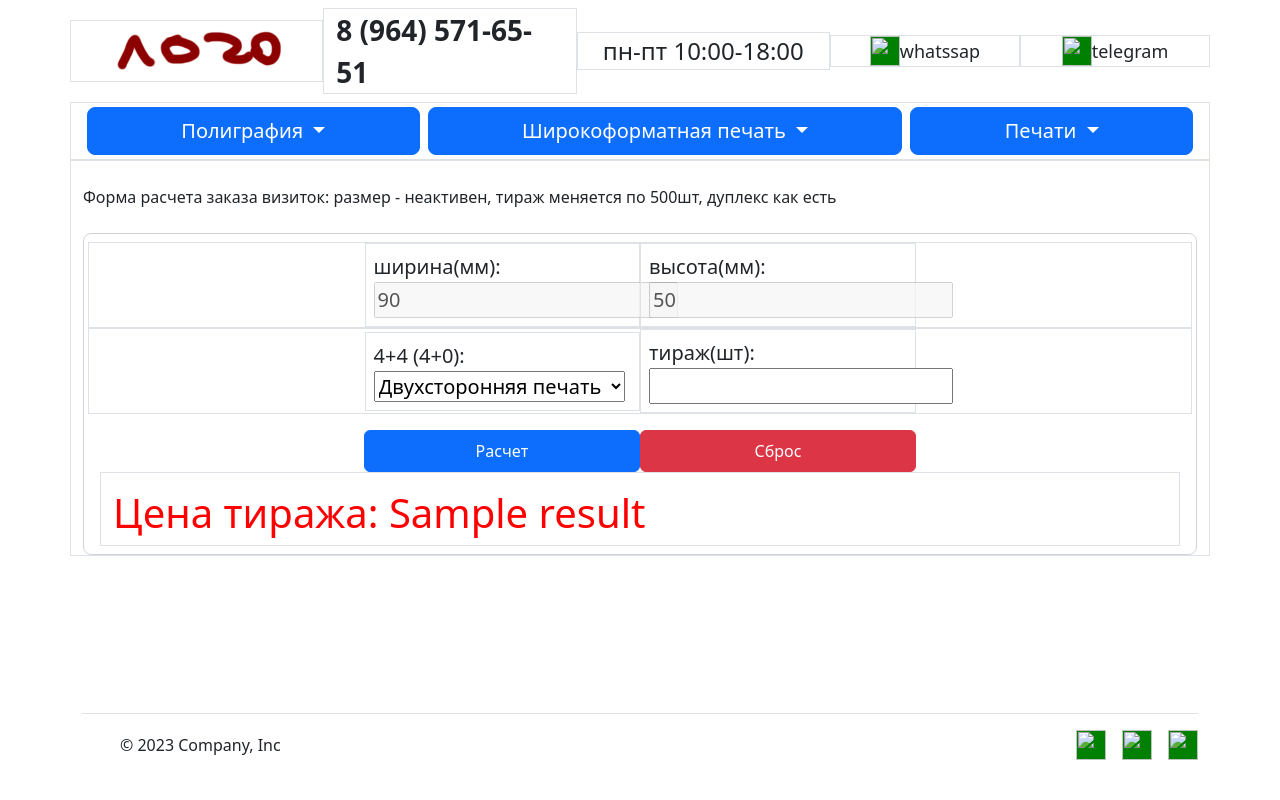
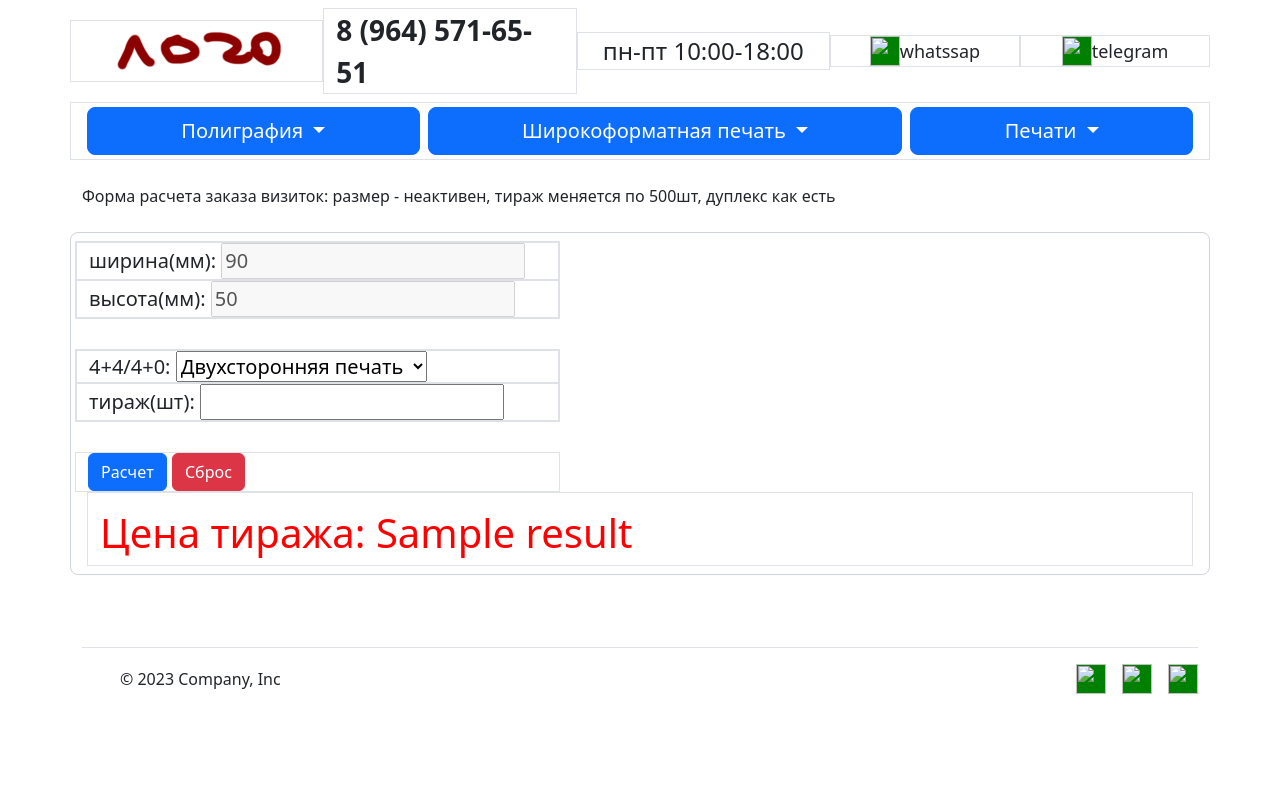
Before and after one commit to Klaus8k/tipkor_site, a Django app: template tipkor/poly/templates/poly/card.html in a window 1280 px wide. Run offline with Django 4.2, Linux system fonts and the light colour scheme; tables that the repository leaves empty hold one stand-in row (values such as "Sample post"); the template is opened without the code that fills it: values that come from a table or form of the project are taken from there, most other values are stand-ins (such as "Sample title", 1, 10 or a date in 2020); some libraries are stand-ins or nearby versions.

Commit message:
work with template form

```diff
--- /dev/null
+++ b/tipkor/poly/static/poly/css/card.css
@@ -0,0 +1,18 @@
+
+
+
+
+
+@media screen and (min-width: 992px) {
+
+
+}
+
+@media screen and (min-width: 768px) {
+
+        .calc {
+            display: flex;
+            justify-items: center;
+        }
+
+}
--- a/tipkor/poly/templates/poly/card.html
+++ b/tipkor/poly/templates/poly/card.html
@@ -4,34 +4,47 @@
 
 {% block content %}
 
-<div class="container border">
+<head>
+    <script src="{% static 'poly/css/card.css' %}"></script>
+</head>
+
+<div class="container">
     <br>
     Форма расчета заказа визиток: размер - неактивен, тираж меняется по 500шт, дуплекс как есть
     <br>
     <br>
+    <div class="row">
         <form class="form-control form-control-lg" action="{% url 'poly:card' %}" method="post">
-            {% csrf_token %}
-            <div class="size border row d-flex justify-content-center align-items-center">
-                <div class="col-3 p-2 border">ширина(мм): {{ form.x }}</div>
-                <div class="col-3 p-2 border">высота(мм): {{ form.y }}</div>
-            </div>
-            <div class="press_and_duplex border row d-flex justify-content-center align-items-center">
-                <div class="col-3 p-2 border ">4+4 (4+0): {{ form.duplex }}</div>
-                <div class="col-3 p-2 border">тираж(шт): {{ form.pressrun }}</div>
+            <div class="calc col-lg-5 col-md-8 col-xs-12 ">
+                {% csrf_token %}
+                <div class="row border ">
+                    <div class="col border">ширина(мм): {{ form.x }}</div>
+                    <div class="col border">высота(мм): {{ form.y }}</div>
+                </div>
+                <br>
+                <div class="row border">
+                    <div class="col border">4+4/4+0: {{ form.duplex }}</div>
+                    <div class="col border">тираж(шт): {{ form.pressrun }}</div>
+                </div>
+                <br>
+                <div class="row">
+                    <div class="col border">
+                        <input type="submit" class="btn btn-primary" value="Расчет"></input>
+                        <a href="{% url 'poly:card' %}" class="btn btn-danger">Сброс</a>
+                    </div>
+                </div>
             </div>
 
-            <div class="buttons row d-flex justify-content-center align-items-center pt-3">
-
-                <button type="submit" class="btn btn-primary col-3 p-2" value="card_form">Расчет</button>
-                <a href="{% url 'poly:card' %}" class="btn btn-danger p-2 col-3">Сброс</a>
-            </div>
             <div class="container border pt-3">
                 <h1 style="color: red;">Цена тиража: {{ result }}</h1>
             </div>
     </div>
 </div>
+</div>
 
 </form>
+
+<div></div>
 
 <br><br>
 
--- a/tipkor/tipkor/settings.py
+++ b/tipkor/tipkor/settings.py
@@ -132,6 +132,8 @@ STATIC_ROOT = BASE_DIR / 'static'
 
 STATICFILES_DIRS = [  # dirs of static files
     BASE_DIR / "tipkor/static",  # for index page
+    BASE_DIR / "poly/static",  # for poly app
+
 ]
 
 STATIC_URL = 'static/'
--- a/tipkor/tipkor/templates/tipkor/base.html
+++ b/tipkor/tipkor/templates/tipkor/base.html
@@ -106,7 +106,7 @@
 
 
 	<!-- FOOTER -->
-	<div class="container fixed-bottom">
+	<div class="container">
 		<footer class="d-flex flex-wrap justify-content-between align-items-center py-3 my-4 border-top">
 			<div class="col-md-4 d-flex align-items-center">
 				<a href="/" class="mb-3 me-2 mb-md-0 text-body-secondary text-decoration-none lh-1">
```
